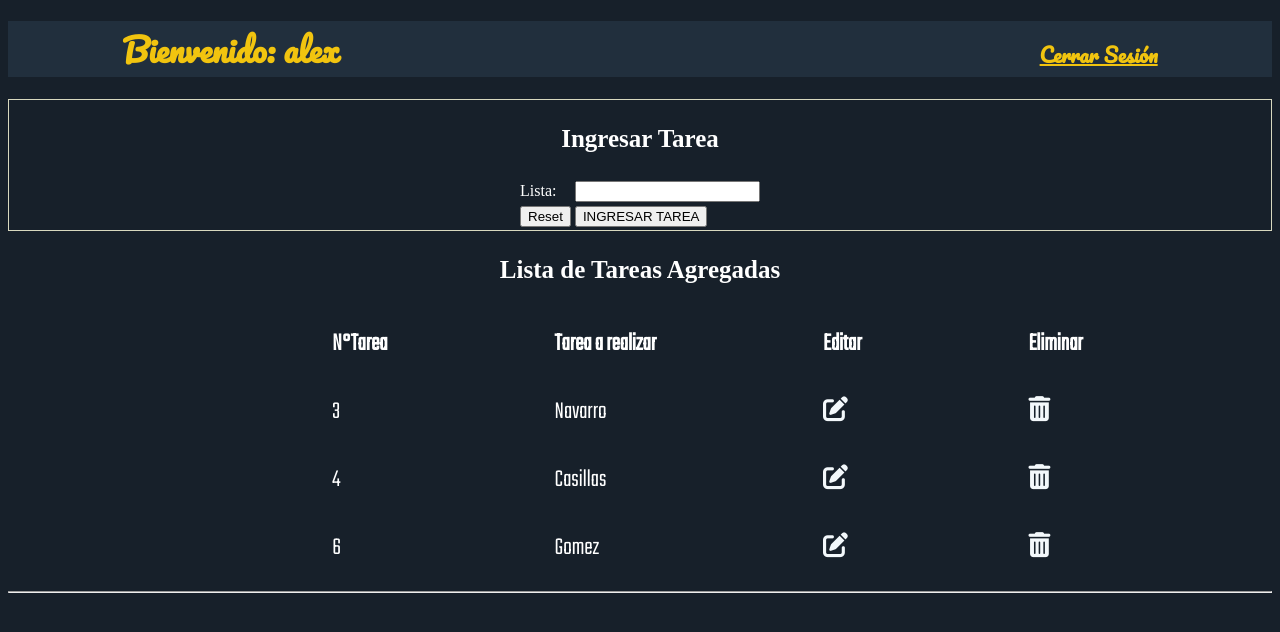
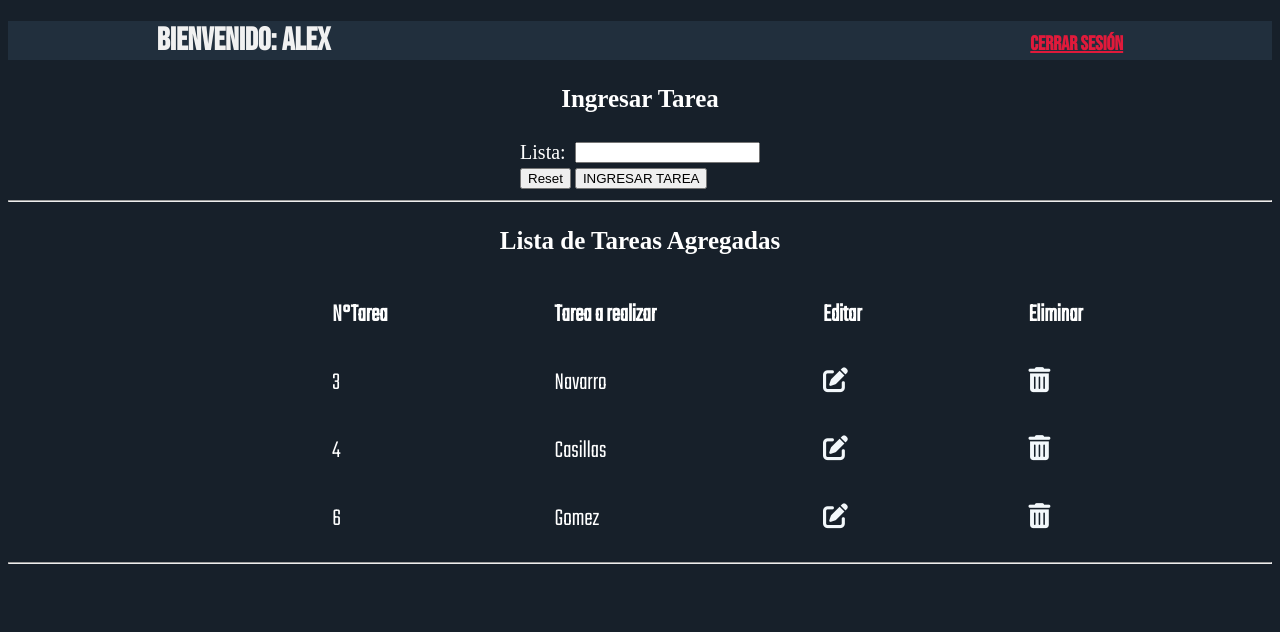
Before and after one commit to Emo-Chu/listas-master, a PHP site: page / in a window 1280 px wide. Shown: the top 632 px of the page. Run offline with PHP 8.4, Linux system fonts and the light colour scheme; a user stored in the database is signed in; data comes from the database, SQL or seed files in the repository; some libraries are stand-ins or nearby versions.

Commit message:
modificaciones

```diff
--- a/index.css
+++ b/index.css
@@ -3,8 +3,8 @@ body{
 }
 h1{
    background-color:#212F3D;
-   color: #F1C40F;
-   font-family: 'Pacifico', cursive;
+   color: #f1f1f1;
+   font-family: 'Bebas Neue', cursive;
 }
 h3{
     color: white;
@@ -18,10 +18,11 @@ h3{
 .alto{
     margin-left: 700px;
     font-size:20px;
-    color:#F1C40F;
+    color:#e01a3b;
+    font-family: 'Bebas Neue', cursive;
 }
 .tareas{
-    border:solid 1px rgb(216, 216, 190);
+
     color:white;
 }
 .agregados{
@@ -33,3 +34,7 @@ h3{
     color: #f3f8fb;
     width:50px;
 }
+.listas1{
+    font-size: 20px;
+
+}
--- a/index.php
+++ b/index.php
@@ -21,6 +21,9 @@
 <link rel="preconnect" href="https://fonts.gstatic.com" crossorigin>
 <link href="https://fonts.googleapis.com/css2?family=Fredoka+One&family=Pacifico&family=Teko:wght@300&display=swap" rel="stylesheet">
 <script src="https://kit.fontawesome.com/2ea7566a60.js" crossorigin="anonymous"></script>
+<link rel="preconnect" href="https://fonts.googleapis.com">
+<link rel="preconnect" href="https://fonts.gstatic.com" crossorigin>
+<link href="https://fonts.googleapis.com/css2?family=Bebas+Neue&display=swap" rel="stylesheet">
 </head>
 <body>
 	<center>
@@ -30,7 +33,7 @@
 		<h3>Ingresar Tarea</h3>
 			<table>
 				<tr>
-					<td>Lista: </td>
+					<td class="listas1">Lista: </td>
 					<td><input type="text" name="txtPaterno"></td>
 				</tr>
 				<input type="hidden" name="oculto" value="1">
@@ -40,7 +43,7 @@
 				</tr>
 			</table>
 		</form>
-
+		<hr>
 
 			<!-- inicio insert -->
 
```
Also changed, not shown: editar.css (+8 -0 lines), editar.php (+10 -3 lines).
